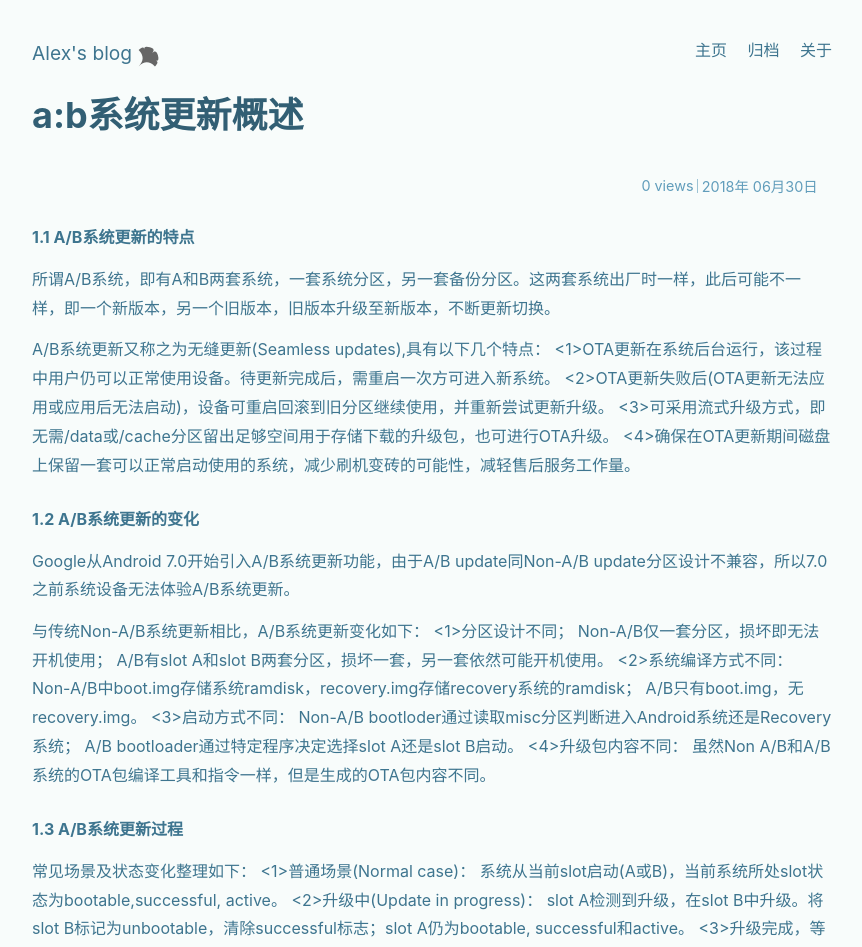
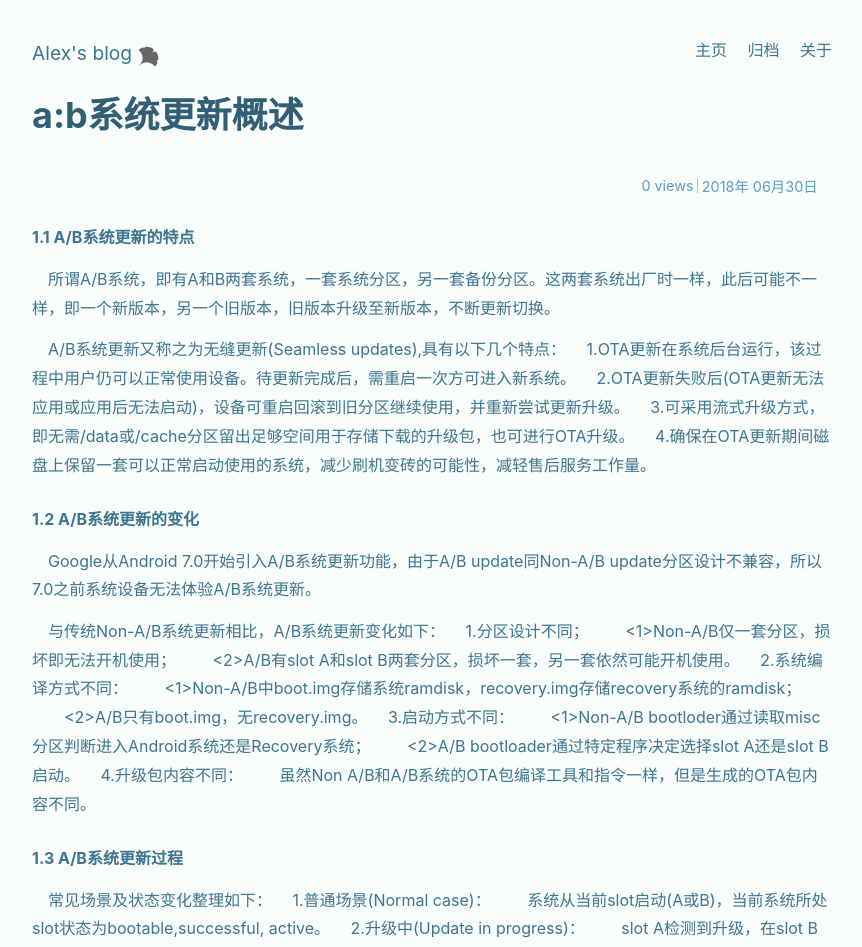
Before and after one commit to yuan22/alexblog.github.io, a Jekyll site: the page built from _posts/2018-06-30-<OTA系列>A:B系统更新概述.md, in a window 1280 px wide and 1400 px high. Shown: the top 947 px of the window, without its empty margins (208-1070 px from the left). Built offline with Jekyll 4.4.1, drawn with Linux system fonts in a browser that asks for light colours; nearby versions of some CDN libraries; our own code applies the rules of GitHub Pages for plain Markdown files; some of the changed text lies outside the part shown.

Commit message:
modify format

```diff
--- a/_posts/2018-06-30-<OTA系列>A:B系统更新概述.md
+++ b/_posts/2018-06-30-<OTA系列>A:B系统更新概述.md
@@ -1,45 +1,45 @@
 ##### 1.1 A/B系统更新的特点
 
-所谓A/B系统，即有A和B两套系统，一套系统分区，另一套备份分区。这两套系统出厂时一样，此后可能不一样，即一个新版本，另一个旧版本，旧版本升级至新版本，不断更新切换。
+&emsp;所谓A/B系统，即有A和B两套系统，一套系统分区，另一套备份分区。这两套系统出厂时一样，此后可能不一样，即一个新版本，另一个旧版本，旧版本升级至新版本，不断更新切换。
 
-A/B系统更新又称之为无缝更新(Seamless updates),具有以下几个特点：
-<1>OTA更新在系统后台运行，该过程中用户仍可以正常使用设备。待更新完成后，需重启一次方可进入新系统。
-<2>OTA更新失败后(OTA更新无法应用或应用后无法启动)，设备可重启回滚到旧分区继续使用，并重新尝试更新升级。
-<3>可采用流式升级方式，即无需/data或/cache分区留出足够空间用于存储下载的升级包，也可进行OTA升级。
-<4>确保在OTA更新期间磁盘上保留一套可以正常启动使用的系统，减少刷机变砖的可能性，减轻售后服务工作量。
+&emsp;A/B系统更新又称之为无缝更新(Seamless updates),具有以下几个特点：
+&emsp;1.OTA更新在系统后台运行，该过程中用户仍可以正常使用设备。待更新完成后，需重启一次方可进入新系统。
+&emsp;2.OTA更新失败后(OTA更新无法应用或应用后无法启动)，设备可重启回滚到旧分区继续使用，并重新尝试更新升级。
+&emsp;3.可采用流式升级方式，即无需/data或/cache分区留出足够空间用于存储下载的升级包，也可进行OTA升级。
+&emsp;4.确保在OTA更新期间磁盘上保留一套可以正常启动使用的系统，减少刷机变砖的可能性，减轻售后服务工作量。
 
 ##### 1.2 A/B系统更新的变化
 
-Google从Android 7.0开始引入A/B系统更新功能，由于A/B update同Non-A/B update分区设计不兼容，所以7.0之前系统设备无法体验A/B系统更新。
+&emsp;Google从Android 7.0开始引入A/B系统更新功能，由于A/B update同Non-A/B update分区设计不兼容，所以7.0之前系统设备无法体验A/B系统更新。
 
-与传统Non-A/B系统更新相比，A/B系统更新变化如下：
-<1>分区设计不同；
-	Non-A/B仅一套分区，损坏即无法开机使用；
-	A/B有slot A和slot B两套分区，损坏一套，另一套依然可能开机使用。
-<2>系统编译方式不同：
-	Non-A/B中boot.img存储系统ramdisk，recovery.img存储recovery系统的ramdisk；
-	A/B只有boot.img，无recovery.img。
-<3>启动方式不同：
-	Non-A/B bootloder通过读取misc分区判断进入Android系统还是Recovery系统；
-	A/B bootloader通过特定程序决定选择slot A还是slot B启动。
-<4>升级包内容不同：
-	虽然Non A/B和A/B系统的OTA包编译工具和指令一样，但是生成的OTA包内容不同。
+&emsp;与传统Non-A/B系统更新相比，A/B系统更新变化如下：
+&emsp;1.分区设计不同；
+&emsp;&emsp;<1>Non-A/B仅一套分区，损坏即无法开机使用；
+&emsp;&emsp;<2>A/B有slot A和slot B两套分区，损坏一套，另一套依然可能开机使用。
+&emsp;2.系统编译方式不同：
+&emsp;&emsp;<1>Non-A/B中boot.img存储系统ramdisk，recovery.img存储recovery系统的ramdisk；
+&emsp;&emsp;<2>A/B只有boot.img，无recovery.img。
+&emsp;3.启动方式不同：
+&emsp;&emsp;<1>Non-A/B bootloder通过读取misc分区判断进入Android系统还是Recovery系统；
+&emsp;&emsp;<2>A/B bootloader通过特定程序决定选择slot A还是slot B启动。
+&emsp;4.升级包内容不同：
+&emsp;&emsp;虽然Non A/B和A/B系统的OTA包编译工具和指令一样，但是生成的OTA包内容不同。
 
 
 ##### 1.3 A/B系统更新过程
 
-常见场景及状态变化整理如下：
-<1>普通场景(Normal case)：
-	系统从当前slot启动(A或B)，当前系统所处slot状态为bootable,successful, active。
-<2>升级中(Update in progress)：
-    slot A检测到升级，在slot B中升级。将slot B标记为unbootable，清除successful标志；slot A仍为bootable, successful和active。
-<3>升级完成，等待重启(Update applied, reboot pending)：
-    slot A将B升级后，将B标记为bootable,重启前将B标记为active以便重启后从B启动，需重启验证B后才能将其设置为successful;A变为bootable, successful。
-<4>从新系统升级(System rebooted into new update):
-	重启后，bootloader将B标记为active,若A能正常启动运行，则将其标记为successful。重新回到普通场景。
+&emsp;常见场景及状态变化整理如下：
+&emsp;1.普通场景(Normal case)：
+&emsp;&emsp;系统从当前slot启动(A或B)，当前系统所处slot状态为bootable,successful, active。
+&emsp;2.升级中(Update in progress)：
+&emsp;&emsp;slot A检测到升级，在slot B中升级。将slot B标记为unbootable，清除successful标志；slot A仍为bootable, successful和active。
+&emsp;3.升级完成，等待重启(Update applied, reboot pending)：
+&emsp;&emsp;slot A将B升级后，将B标记为bootable,重启前将B标记为active以便重启后从B启动，需重启验证B后才能将其设置为successful;A变为bootable, successful。
+&emsp;4.从新系统升级(System rebooted into new update):
+&emsp;&emsp;重启后，bootloader将B标记为active,若A能正常启动运行，则将其标记为successful。重新回到普通场景。
 
 ![](https://xiezeyangcn.github.io/alexblog.github.io/assets/images/2018-06-30-ab-update-introduce/ab_update_slot_status.png)
 
-当OTA包可供下载时，升级流程即启动了。由于A/B更新是在后台运行的，用户可能并不知道正在更新，因此更新流程可能会因策略、意外重启、用户操作等而被中断。
+&emsp;当OTA包可供下载时，升级流程即启动了。由于A/B更新是在后台运行的，用户可能并不知道正在更新，因此更新流程可能会因策略、意外重启、用户操作等而被中断。
 
-常见策略控制包括：电量是否足够，用户是否活动，是否支持数据流量更新等等。这些取决于OTA开发是否支持，比如Google OTA即可在server端增加该类限制。
+&emsp;常见策略控制包括：电量是否足够，用户是否活动，是否支持数据流量更新等等。这些取决于OTA开发是否支持，比如Google OTA即可在server端增加该类限制。
```
Also changed, not shown: 3 other files.
